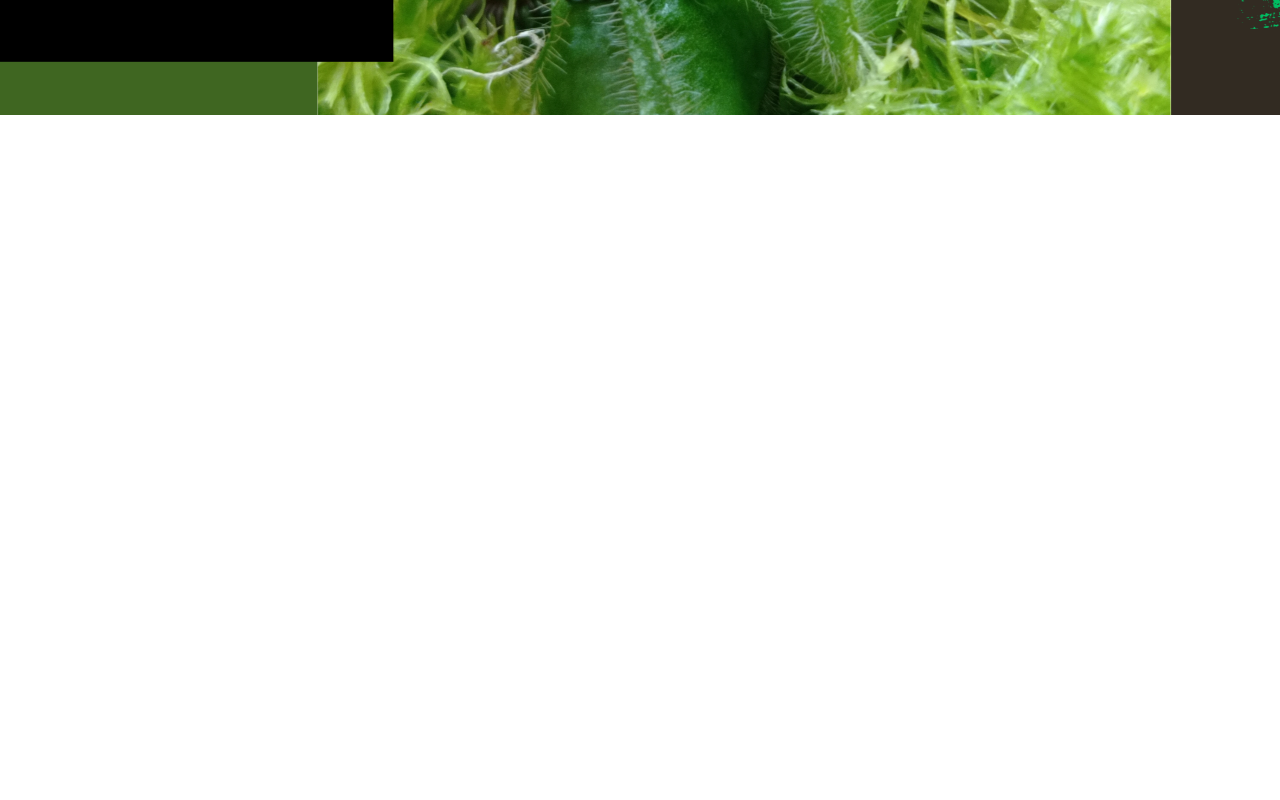
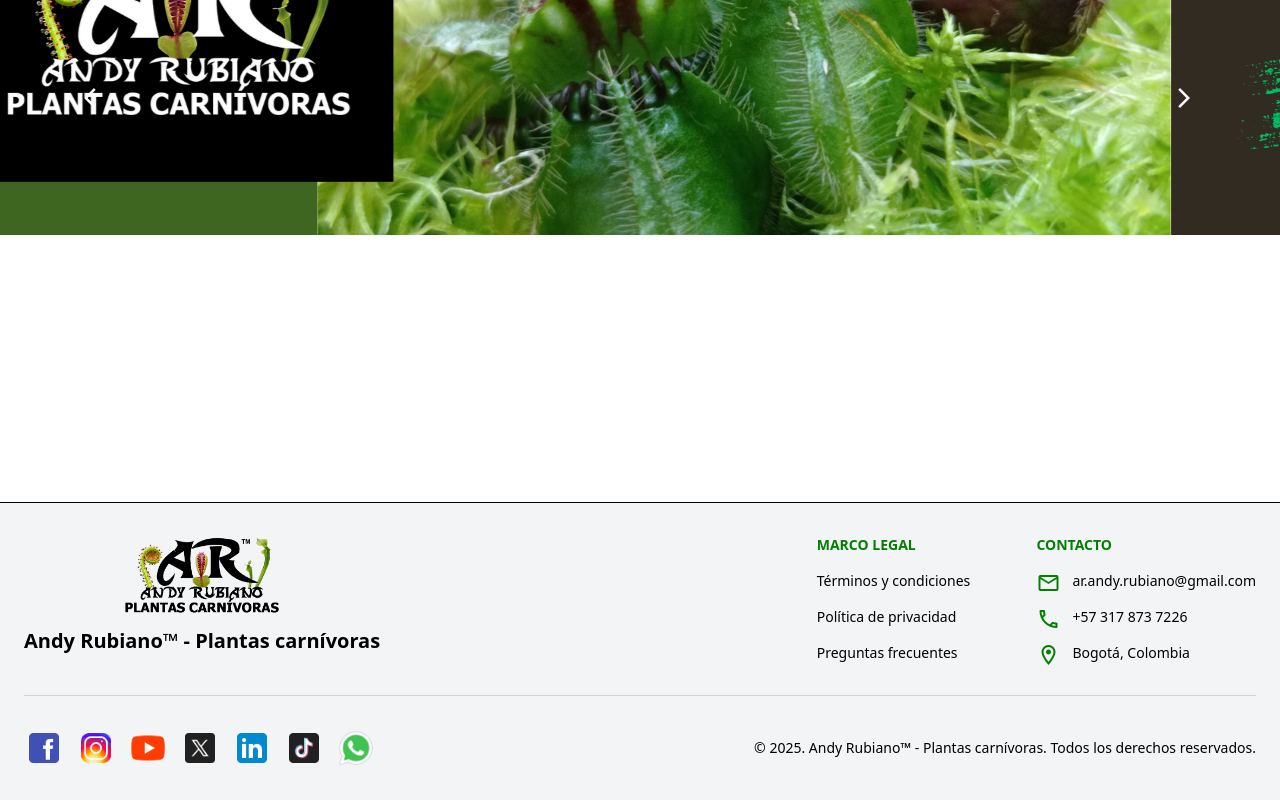
Before and after one commit to RubianoAndy/E-Shop-FrontEnd, an Angular app: page / in a window 1280 px wide. Shown: the part 418-1218 px from the top of the page. Before the commit the page ends 800 px from the top, so only its background shows below. Built offline with nearby package versions, Linux system fonts and the light colour scheme.

Commit message:
feat: adding footer to project

```diff
--- a/src/app/app.component.html
+++ b/src/app/app.component.html
@@ -1 +1,21 @@
-<router-outlet />
+<!-- <app-alert /> -->
+<!-- <app-loading /> -->
+
+<div class="min-h-screen flex flex-col bg-white dark:bg-black">
+    @if (isHeaderVisible) {
+        <div class="fixed w-full flex flex-col z-10">
+            <!-- <app-header /> -->
+            <!-- <app-navbar /> -->
+        </div>
+
+        <div class="h-[120px]"></div>
+    }
+
+    <div class="flex-grow">
+        <router-outlet />
+    </div>
+
+    @if (isFooterVisible) {
+        <app-footer />
+    }
+</div>
--- a/src/app/app.component.ts
+++ b/src/app/app.component.ts
@@ -1,12 +1,85 @@
-import { Component } from '@angular/core';
-import { RouterOutlet } from '@angular/router';
+import { Component, OnInit } from '@angular/core';
+import { NavigationEnd, Router, RouterOutlet } from '@angular/router';
+import { FooterComponent } from './features/components/shared/components/footer/footer.component';
+import { filter } from 'rxjs';
+import { environment } from '../environments/environment.development';
 
 @Component({
   selector: 'app-root',
-  imports: [RouterOutlet],
+  imports: [
+    RouterOutlet,
+    // AlertComponent,
+    // LoadingComponent,
+    // HeaderComponent,
+    // NavbarComponent,
+    FooterComponent,
+  ],
   templateUrl: './app.component.html',
   styleUrl: './app.component.css'
 })
-export class AppComponent {
-  title = 'e-shop-frontend';
+export class AppComponent implements OnInit {
+  isHeaderVisible = true;
+  isFooterVisible = true;
+
+  headerExcludedRoutes = [
+    '/sign-in',
+    '/sign-up',
+    '/recovery-password',
+    '/activate',
+    '/no-connection',
+  ];
+
+  footerExcludedRoutes = [
+    ...this.headerExcludedRoutes,
+    '/account'
+  ];
+
+  constructor (
+    private router: Router,
+    // private titleService: TitleService,
+    // private networkService: NetworkService,
+  ) { }
+
+  ngOnInit(): void {
+    this.setupTitle();
+    this.setupTheme();
+
+    this.router.events
+      .pipe(filter(event => event instanceof NavigationEnd))
+      .subscribe((event: NavigationEnd) => {
+        this.isHeaderVisible = !this.headerExcludedRoutes.some(route => event.url.includes(route));
+        this.isFooterVisible = !this.footerExcludedRoutes.some(route => event.url.includes(route));
+        window.scrollTo(0, 0);  // Esta parte permite que los links del footer redirijan mostrando la parte alta de la página
+      });
+
+    // this.setupNetwork();
+  }
+
+  setupTitle() {
+    const siteName = environment.siteName;
+    // this.titleService.setTitle(siteName);
+  }
+
+  setupTheme() {
+    const theme = localStorage.getItem('theme');
+
+    if (theme) {
+      if (theme === 'dark')
+        document.documentElement.classList.add('dark');
+      else
+        document.documentElement.classList.remove('dark');
+    } else {
+      localStorage.setItem('theme', 'dark');
+      document.documentElement.classList.add('dark');
+    }
+  }
+
+  setupNetwork() {
+    /* this.networkService.isOnline$.subscribe(isOnline => {
+      if (!isOnline)
+        this.router.navigate(['/no-connection']);
+      else
+        this.router.navigate(['/']);
+    }); */
+  }
 }
--- /dev/null
+++ b/src/app/features/components/shared/components/footer/footer.component.html
@@ -0,0 +1,93 @@
+<footer class="bg-gray-100 dark:bg-black border-t dark:border-white">
+    <div class="mx-auto w-full p-6 md:py-8">
+      <div class="md:flex md:justify-between">
+        <div class="flex flex-col items-center mb-6 md:mb-0">
+          <a routerLink="/" class="flex items-center mb-3">
+            <img [src]="logo" class="h-20" alt="Logo" loading="eager" />
+          </a>
+          <span class="text-xl font-semibold text-black dark:text-white text-center">{{ page }}</span>
+        </div>
+
+        <div class="grid max-sm:grid-cols-1 grid-cols-2 max-sm:flex max-sm:flex-col max-sm:items-center max-sm:space-y-8 max-sm:text-center">
+          <div>
+            <h2 class="mb-4 text-sm font-bold text-primary uppercase">Marco legal</h2>
+
+            <ul class="text-black dark:text-white text-sm">
+              <li class="mb-4">
+                <a routerLink="/terms-and-conditions" class="hover:text-blue-600">Términos y condiciones</a>
+              </li>
+
+              <li class="mb-4">
+                <a routerLink="/privacy-policy" class="hover:text-blue-600">Política de privacidad</a>
+              </li>
+
+              <li>
+                <a routerLink="/faq" class="hover:text-blue-600">Preguntas frecuentes</a>
+              </li>
+            </ul>
+          </div>
+
+          <div>
+            <h2 class="mb-4 text-sm font-bold text-primary uppercase">Contacto</h2>
+
+            <ul class="text-black dark:text-white text-sm">
+              <li class="mb-4 flex items-center max-sm:justify-center">
+                <span class="material-icons-outlined mr-4 text-primary w-5 h-5">mail</span>
+                <a [href]="'mailto:' + email" class="hover:text-blue-600 overflow-wrap break-words">{{ email }}</a>
+              </li>
+
+              <li class="mb-4 flex items-center max-sm:justify-center">
+                <span class="material-icons-outlined mr-4 text-primary w-5 h-5">call</span>
+                <a href="https://wa.me/573178737226" target="_blank" class="hover:text-blue-600">
+                  +57 317 873 7226
+                </a>
+              </li>
+
+              <li class="flex items-center max-sm:justify-center">
+                <span class="material-icons-outlined mr-4 text-primary w-5 h-5">location_on</span>
+                Bogotá, Colombia
+              </li>
+            </ul>
+          </div>
+        </div>
+      </div>
+
+      <hr class="sm:mx-auto my-6 lg:my-8 border-gray-300"/>
+
+      <div class="flex justify-center lg:justify-between items-center flex-wrap gap-6 text-center">
+        <div class="flex flex-wrap space-x-3 max-md:justify-center">
+          <a href="https://www.facebook.com/RubianoAndy" target="_blank">
+            <img src="assets/images/social media/Facebook.png" alt="Facebook" class="w-10 h-10" loading="lazy">
+          </a>
+
+          <a href="https://www.instagram.com/RubianoAndy" target="_blank">
+            <img src="assets/images/social media/Instagram.png" alt="Instagram" class="w-10 h-10" loading="lazy">
+          </a>
+
+          <a href="https://www.youtube.com/@RubianoAndy" target="_blank">
+            <img src="assets/images/social media/YouTube.png" alt="YouTube" class="w-10 h-10" loading="lazy">
+          </a>
+
+          <a href="https://www.x.com/RubianoAndy" target="_blank">
+            <img src="assets/images/social media/X.png" alt="X (Twitter)" class="w-10 h-10" loading="lazy">
+          </a>
+
+          <a href="https://www.linkedin.com/company/andyrubiano" target="_blank">
+            <img src="assets/images/social media/LinkedIn.png" alt="LinkedIn" class="w-10 h-10" loading="lazy">
+          </a>
+
+          <a href="https://www.tiktok.com/@RubianoAndy" target="_blank">
+            <img src="assets/images/social media/TikTok.png" alt="TikTok" class="w-10 h-10" loading="lazy">
+          </a>
+
+          <a href="https://wa.me/573178737226" target="_blank">
+            <img src="assets/images/social media/WhatsApp.png" alt="WhatsApp" class="w-10 h-10" loading="lazy">
+          </a>
+        </div>
+
+        <p class="text-black dark:text-white text-sm">
+          &copy; {{ currentYear }}. <a href="https://YouTube.com/@RubianoAndy" target="_blank" class="hover:underline hover:text-primary">{{ page }}</a>. Todos los derechos reservados.
+        </p>
+      </div>
+    </div>
+  </footer>
--- /dev/null
+++ b/src/app/features/components/shared/components/footer/footer.component.ts
@@ -0,0 +1,38 @@
+import { ChangeDetectorRef, Component, OnDestroy, OnInit } from '@angular/core';
+import { RouterLink } from '@angular/router';
+import { environment } from '../../../../../../environments/environment.development';
+import { Subject } from 'rxjs';
+
+@Component({
+  selector: 'app-footer',
+  imports: [
+    RouterLink
+  ],
+  templateUrl: './footer.component.html',
+  styleUrl: './footer.component.css'
+})
+export class FooterComponent implements OnInit, OnDestroy {
+  logo = environment.darkLogo;
+  page = environment.siteName;
+  currentYear = environment.currentYear;
+  email = environment.email;
+
+  private unsubscribe$ = new Subject<void>();
+
+  constructor (
+    // private darkModeService: DarkModeService,
+    private changeDetectorRef: ChangeDetectorRef,
+  ) { }
+
+  ngOnInit(): void {
+    /* this.darkModeService.darkMode$.subscribe(darkMode => {
+      this.logo = darkMode ? environment.lightLogo : environment.darkLogo;
+      this.changeDetectorRef.detectChanges();   // Forzar a la detención del cambio del logo en el ciclo de vida
+    }); */
+  }
+
+  ngOnDestroy(): void {
+    this.unsubscribe$.next();
+    this.unsubscribe$.complete();
+  }
+}
--- a/src/styles.css
+++ b/src/styles.css
@@ -1 +1,22 @@
 @import "tailwindcss";
+
+:root {
+    --color-primary: green;
+    --color-secondary: #fece3e;
+}
+
+.text-primary {
+    color: var(--color-primary);
+}
+
+.text-secondary {
+    color: var(--color-secondary);
+}
+
+.bg-primary {
+    color: var(--color-primary);
+}
+
+.bg-secondary {
+    color: var(--color-secondary);
+}
```
Also changed, not shown: src/app/features/components/shared/components/footer/footer.component.css (added), 1 other file (tests, documents, lock files or other folders).
